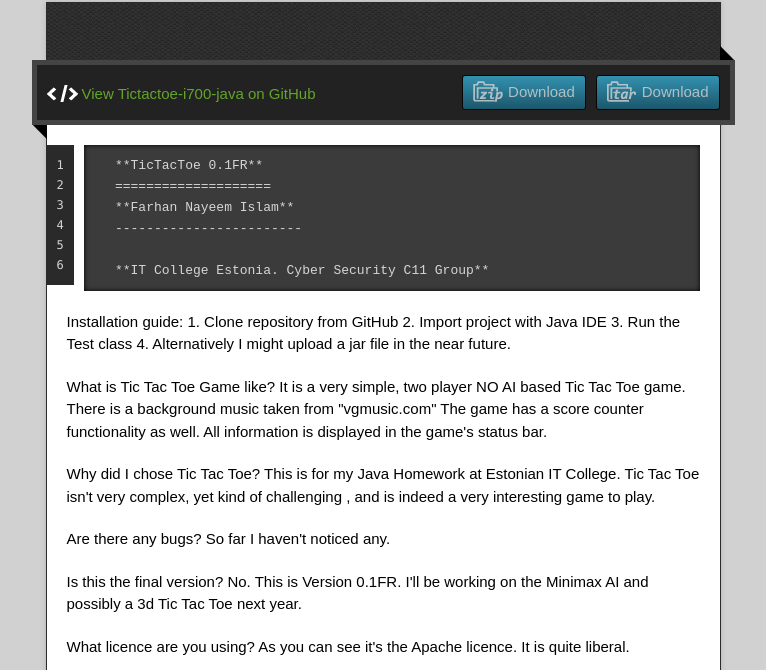
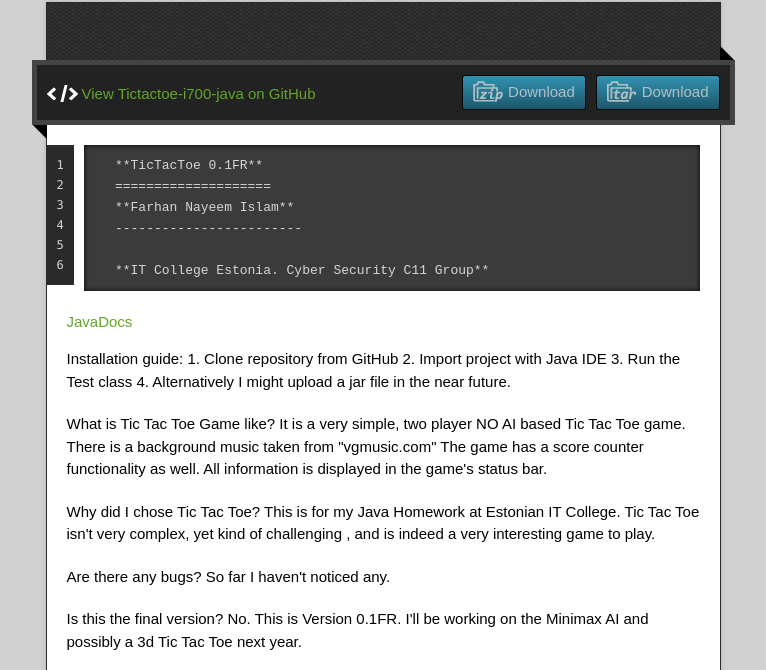
Before and after one commit to Covidhoax/TicTacToe-I700-Java, a plain HTML site: page index.html in a window 1280 px wide. Shown: the part 128-798 px from the top of the page, without its empty margins (257-1023 px from the left). Drawn offline with nearby package versions, Linux system fonts and the light colour scheme.

Commit message:
Github pages updated

```diff
--- a/index.html
+++ b/index.html
@@ -44,6 +44,7 @@
     **IT College Estonia. Cyber Security C11 Group**
 </code></pre>
 
+          <a href="enos.itcollege.ee/~fislam">JavaDocs</a>
 <p>Installation guide:
 1. Clone repository from GitHub
 2. Import project with Java IDE
```
